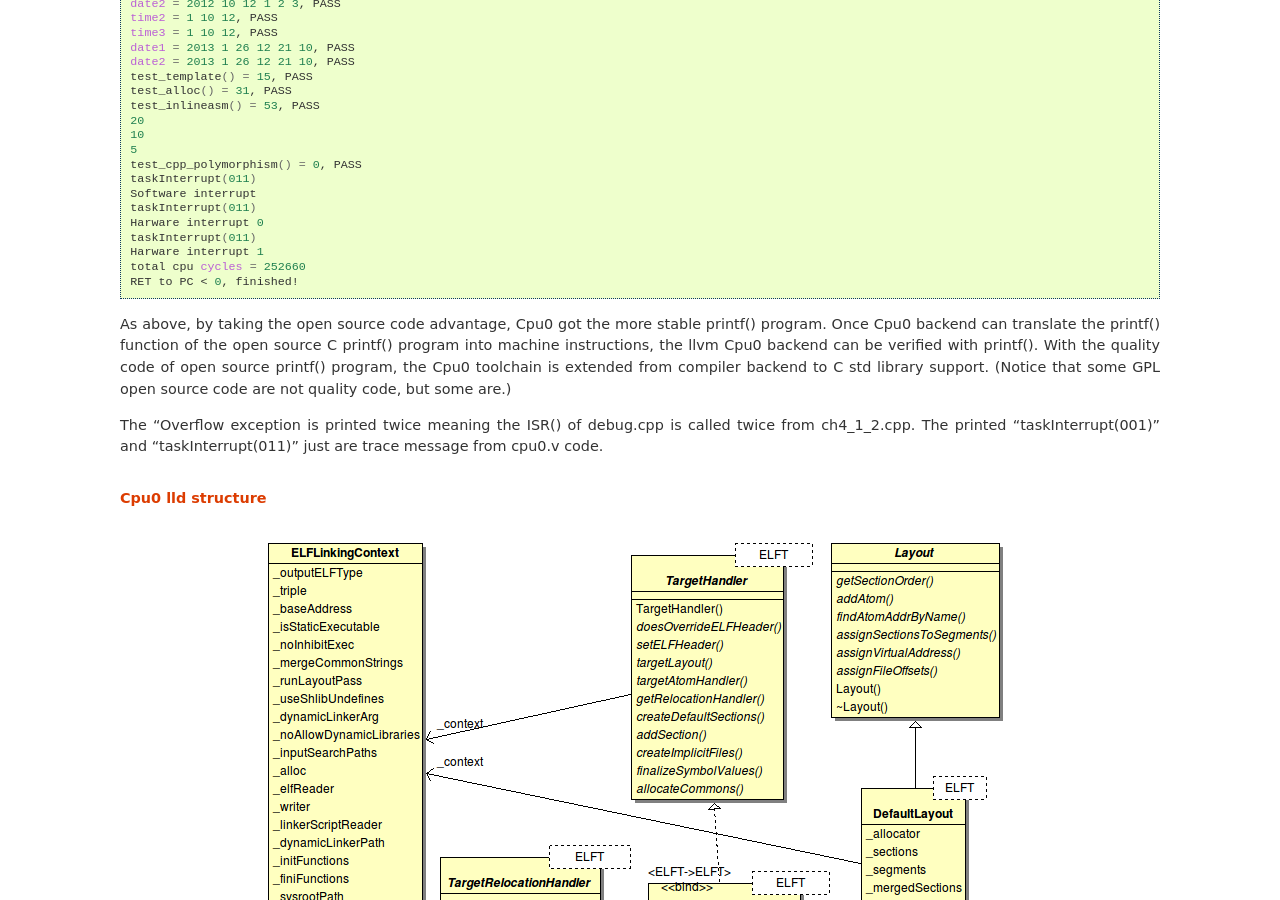
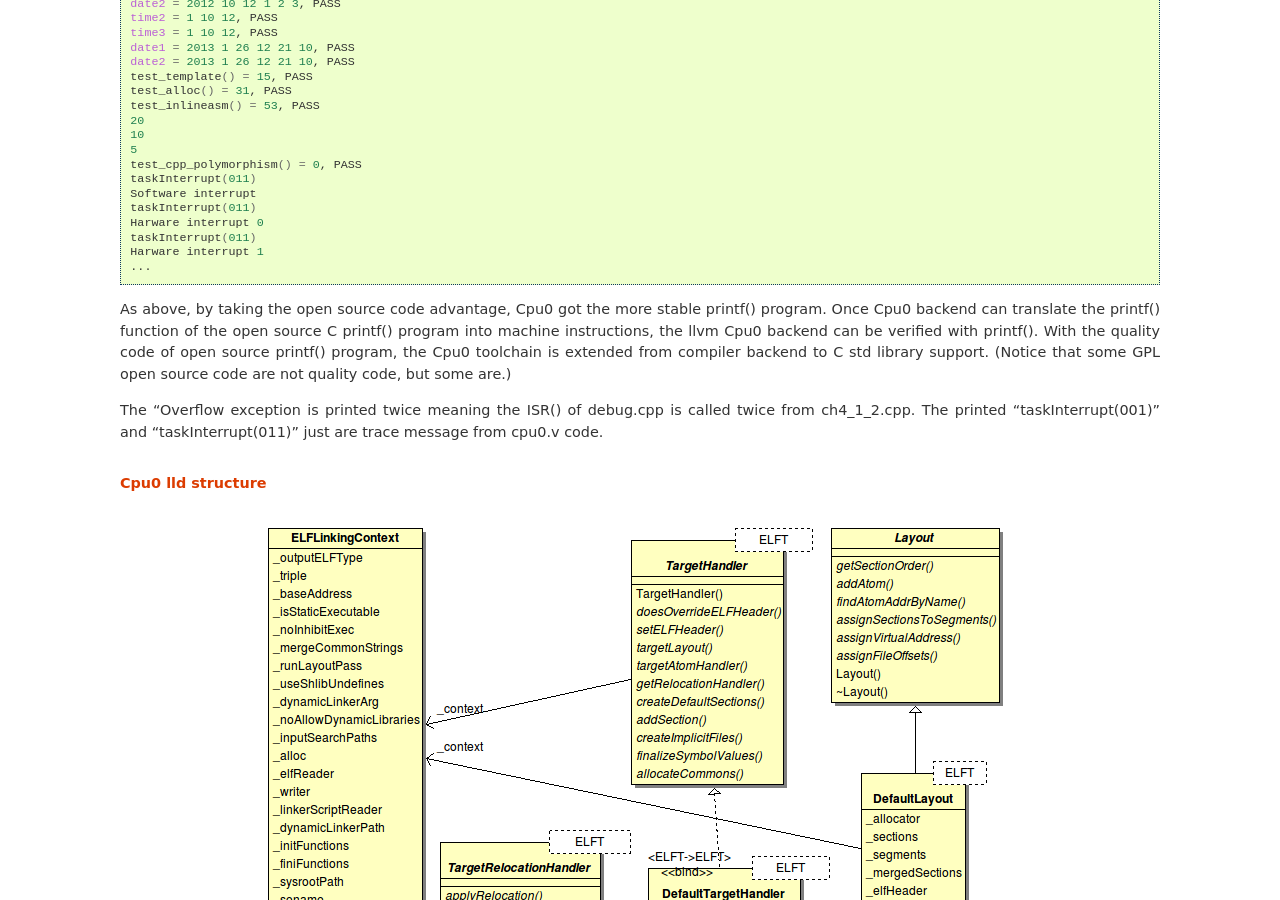
Before and after one commit to Jonathan2251/lbt, a Sphinx documentation site: the page built from source/lld.rst, in a window 1280 px wide and 900 px high, scrolled down 23068 px. Built offline with Sphinx 7.4.7, drawn with Linux system fonts in a browser that asks for light colours; formulas are drawn with MathJax 3; some of the changed text lies outside the part shown.

Commit message:
Correct typing

```diff
--- a/source/lld.rst
+++ b/source/lld.rst
@@ -1097,8 +1097,7 @@
   Harware interrupt 0
   taskInterrupt(011)
   Harware interrupt 1
-  total cpu cycles = 252660
-  RET to PC < 0, finished!
+  ...
 
 As above, by taking the open source code advantage, Cpu0 got the more stable
 printf() program.
@@ -1370,8 +1369,7 @@
   loading _Z2laii...
   run _Z2laii...
   bar() = 11
-  total cpu cycles = 50530
-  RET to PC < 0, finished!
+  ...
 
 
 The "#ifdef DEBUG_DLINKER" part of code in dynamic_linker.cpp is for debugging
```
